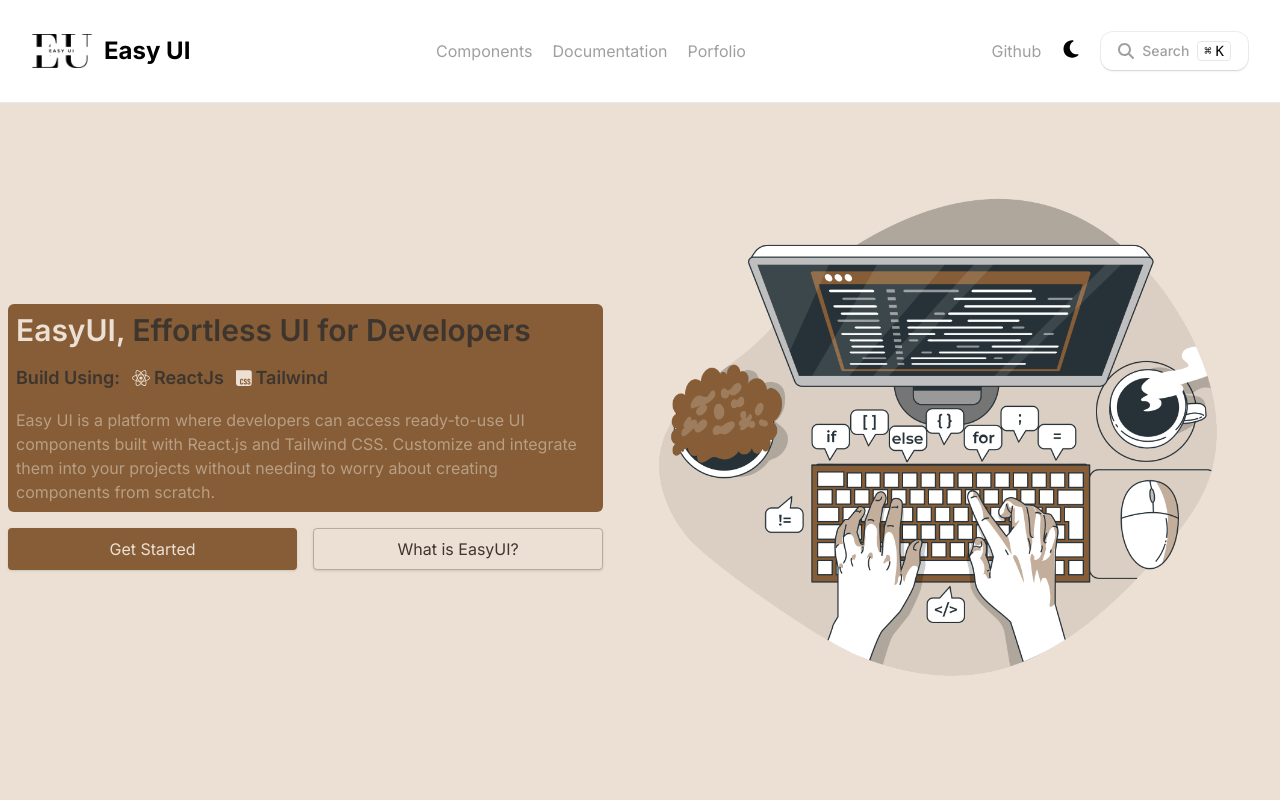
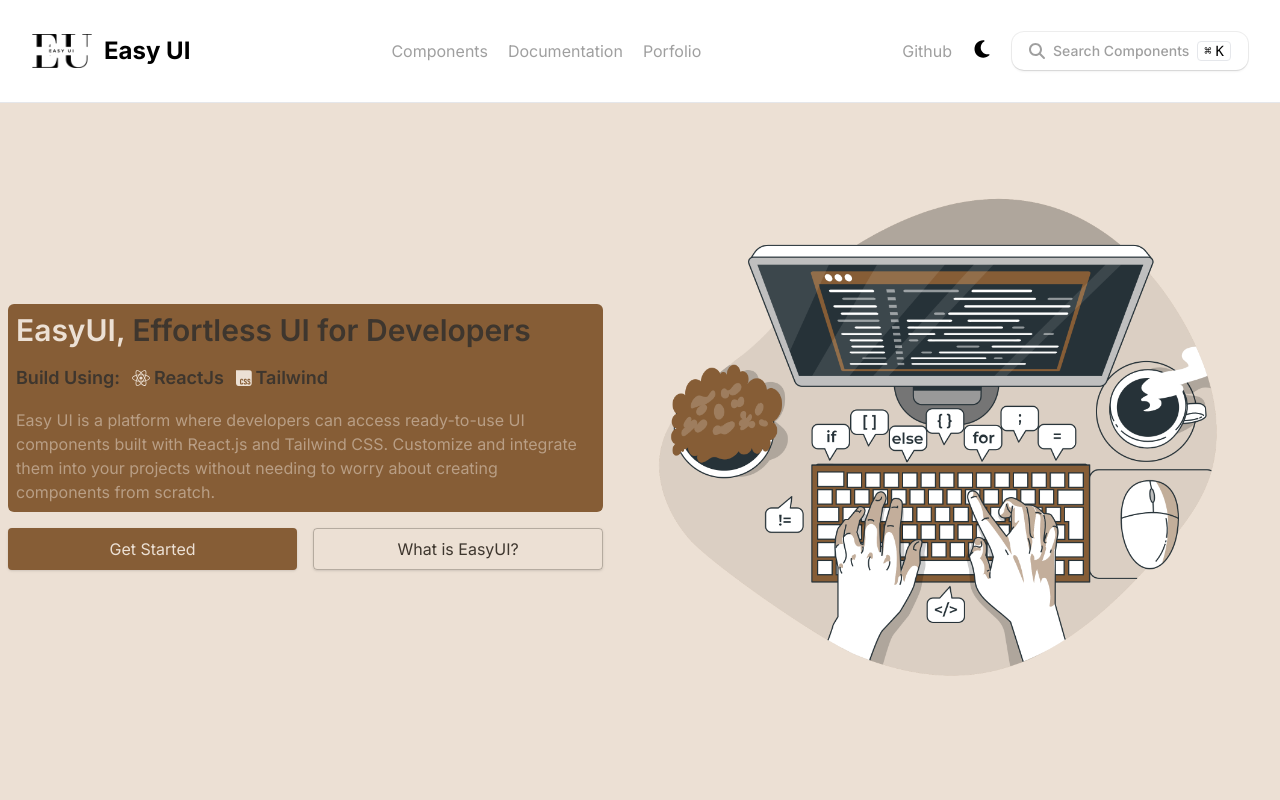
Before and after one commit to LuciferTyagi/EasyUI, a React (Vite) app in the folder client/: page / in a window 1280 px wide. Shown: the top 800 px of the page. Built offline with nearby package versions, Linux system fonts and the light colour scheme; a web font is replaced by a local one.

Commit message:
header for 2xl

```diff
--- a/client/src/Components/Header.jsx
+++ b/client/src/Components/Header.jsx
@@ -11,8 +11,8 @@
     const[mobileMenu , setMobileMenu] = useState(false)
     const[showPopUp , setShowPopUp] = useState(false);
   return (
-    <header className='w-full bg-green-300 border-b'>
-    <nav className='flex lg:hidden w-full bg-white  items-center justify-between py-4 px-4'>
+    <header className='w-full bg-white border-b'>
+    <nav className='Mobile-Nav flex lg:hidden w-full bg-white  items-center justify-between py-4 px-4'>
           <a href='#' className='Company-LOGO flex items-center gap-1'>
              <img src='/images/E-2.png' alt='logo' width='50' height='50'  className=''/>
 
@@ -49,7 +49,8 @@
 
 
     </nav>
-    <nav className='hidden lg:flex items-center justify-between mx-auto max-w-[1400px] p-8 bg-white font-inter'>
+
+    <nav className='Desktop-Nav hidden lg:flex items-center justify-between mx-auto max-w-[1400px] p-8 bg-white font-inter'>
           < a href='#' className='Company-LOGO flex items-center gap-3'>
               <img src='/images/E-2.png' alt='logo' width={60} className=''/>
               <h1 className='text-2xl font-bold'>Easy UI</h1>
--- a/client/src/Components/Searchbar.jsx
+++ b/client/src/Components/Searchbar.jsx
@@ -6,7 +6,7 @@
   return (
     <button className='Searchbar-Button relative flex items-center justify-center gap-2 py-2 px-4 bg-white rounded-xl font-inter outline-none border border-transparent shadow-[0px_2px_3px_-1px_rgba(0,0,0,0.1),0px_1px_0px_0px_rgba(25,28,33,0.02),0px_0px_0px_1px_rgba(25,28,33,0.08)]'>
         <FontAwesomeIcon icon={faMagnifyingGlass} className='size-4 text-[#00000060]'/>
-        <span className='text-sm text-[#00000060] font-medium'>Search</span>
+        <span className='text-sm text-[#00000060] font-medium'>Search <span class="hidden xl:inline-block ">Components</span></span>
         <kbd class="pointer-events-none  hidden h-5 select-none items-center gap-1 rounded border bg-white px-1.5 font-mono text-sm font-medium opacity-100 sm:flex"><span class="text-xs">⌘</span>K</kbd>
     </button>
   )
```
